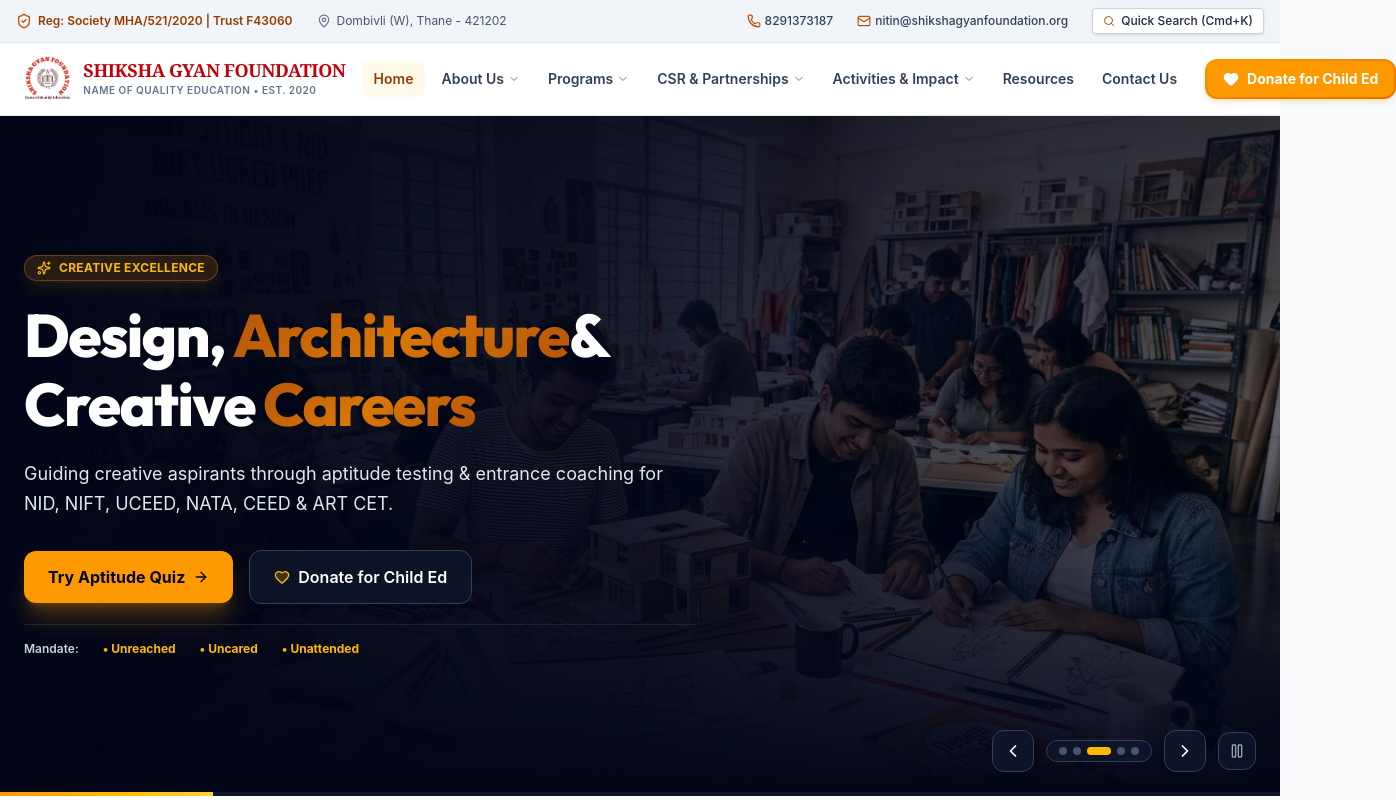
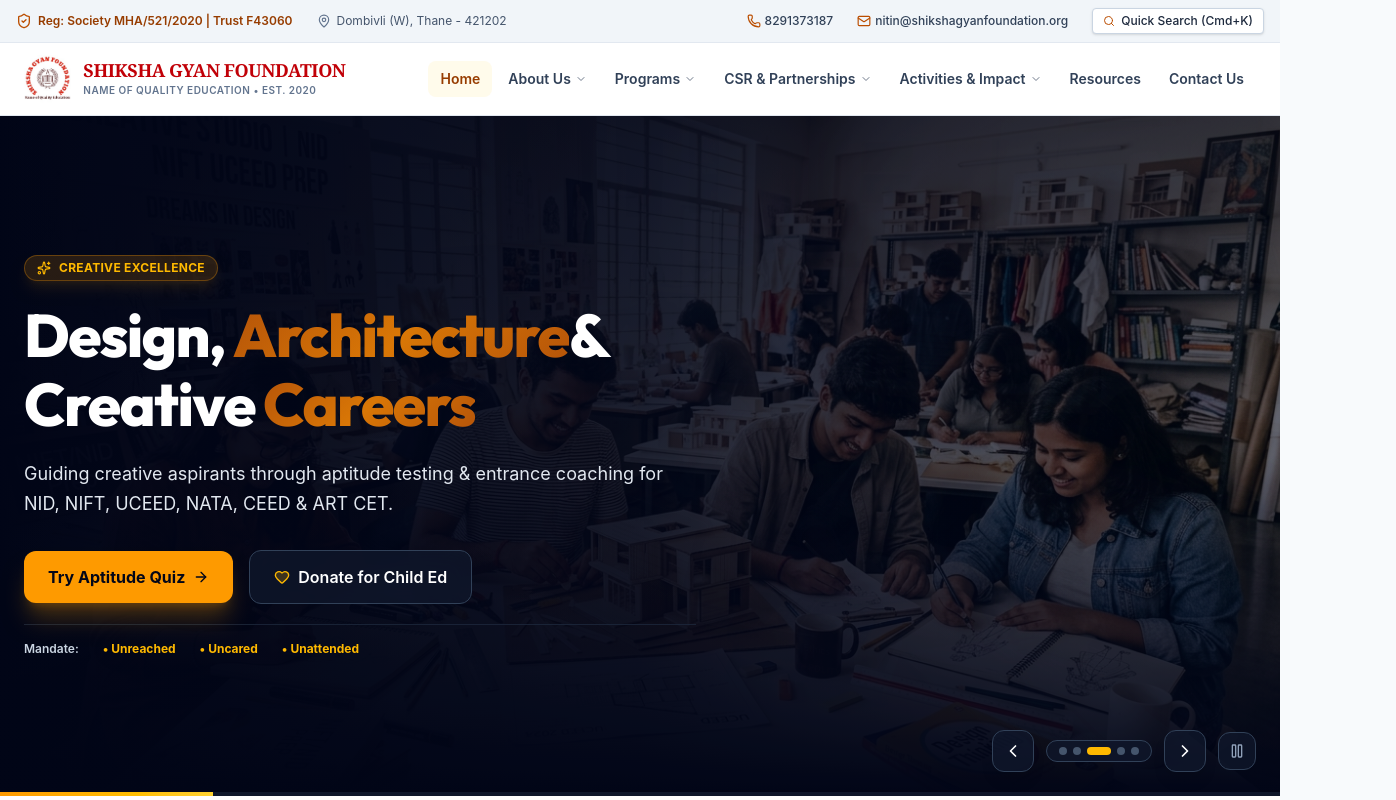
Before and after one commit to krish0000987-netizen/siksha-gyan-foundation, a React (Vite) app: page / in a window 1280 px wide. Shown: the top 800 px of the page, 1396 px wide, since content can reach past the window. Built offline with nearby package versions, Linux system fonts and the light colour scheme.

Commit message:
Remove donation button from header navbar

```diff
--- a/src/components/Navbar.jsx
+++ b/src/components/Navbar.jsx
@@ -180,21 +180,6 @@
             ))}
           </nav>
 
-          {/* Action CTAs - Transfers to WhatsApp */}
-          <div className="hidden sm:flex items-center space-x-3 flex-shrink-0">
-            <a
-              href={getWhatsAppDonationLink("Child Education")}
-              target="_blank"
-              rel="noopener noreferrer"
-              className="relative inline-flex items-center justify-center p-0.5 overflow-hidden text-xs xl:text-sm font-bold rounded-xl group bg-gradient-to-br from-amber-500 to-amber-600 text-white shadow-md shadow-amber-500/20 hover:scale-105 active:scale-95 transition-all duration-200"
-            >
-              <span className="relative px-3.5 xl:px-4 py-2 transition-all ease-in duration-75 bg-amber-500 text-white rounded-[10px] group-hover:bg-amber-600 font-bold flex items-center space-x-2">
-                <Heart className="w-4 h-4 fill-white text-white" />
-                <span>Donate for Child Ed</span>
-              </span>
-            </a>
-          </div>
-
           {/* Mobile Menu Button */}
           <div className="flex lg:hidden items-center space-x-2">
             <button
@@ -239,17 +224,6 @@
                 )}
               </div>
             ))}
-            <div className="pt-4">
-              <a
-                href={getWhatsAppDonationLink("Child Education")}
-                target="_blank"
-                rel="noopener noreferrer"
-                className="w-full py-3 bg-amber-500 hover:bg-amber-600 text-white font-bold rounded-xl shadow-md flex justify-center items-center space-x-2"
-              >
-                <Heart className="w-4 h-4 fill-white text-white" />
-                <span>Donate for Child Education (WhatsApp)</span>
-              </a>
-            </div>
           </div>
         )}
       </header>
```
